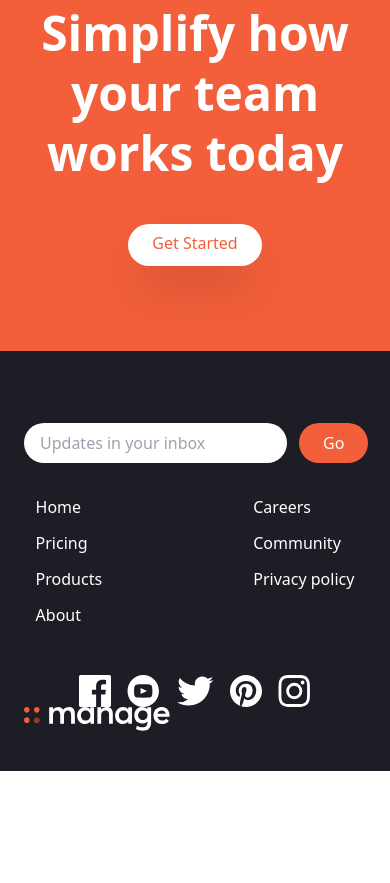
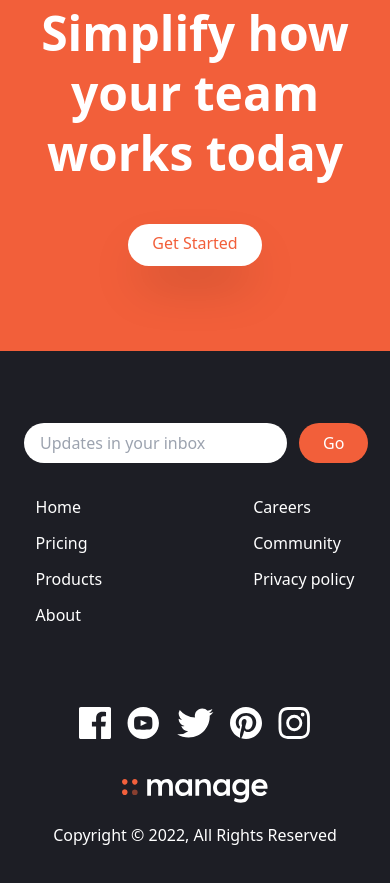
Before and after one commit to Complexlity/Manage-Landing-Page, a website: page index.html in a window 390 px wide. Shown: the part 2259-3142 px from the top of the page. Before the commit the page ends 3030 px from the top, so only its background shows below. Drawn offline with Linux system fonts and the light colour scheme.

Commit message:
Complete footer section

```diff
--- a/index.html
+++ b/index.html
@@ -279,20 +279,23 @@
     <div
       class="container flex flex-col-reverse justify-between px-6 py-10 mx-auto space-y-8 md:flex-row md:space-y-0"
     >
+    <!-- Copyright on small screens -->
+    <div class="text-white mx-auto text-center my-6 mt-5 md:hidden">
+      Copyright &copy; 2022, All Rights Reserved
+  </div>
       <!-- Logo and social links container -->
       <div
-        class="flex flex-col-reverse itens-center justify-between space-y-12 md:flex-col md:space-y-0 md:items-start md:space-x-3"
-      >
+        class="flex flex-col-reverse items-center justify-between space-y-12 md:flex-col md:space-y-0 md:items-start md:space-x-3 md:items-center">
         <!-- logo -->
-        <div>
+        <div class="mt-10">
           <img
             src="./project-files/images/logo-white.svg"
             alt=""
-            class="text-white"
+            class="text-white "
           />
         </div>
         <!-- Social Links Container -->
-        <div class="flex justify-center space-x-4 md:space-x-0 mg:space-x-4">
+        <div class="flex justify-center space-x-4">
           <!-- Link 1 -->
           <a href="">
             <img
@@ -355,9 +358,9 @@
           </div>
       </div>
 
-
   </div>
   </footer>
 
+
 </body>
 </html>
```
Also changed, not shown: css/styles.css. Lines whose indentation alone changed are shown as unchanged.
